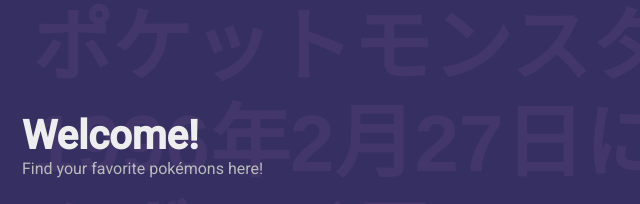
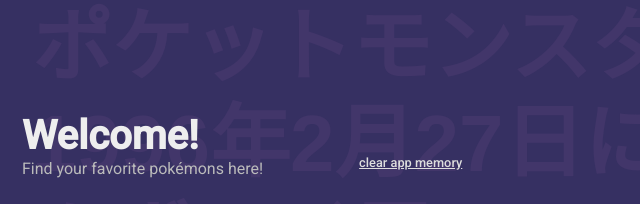
Before and after one commit to wloszynskiszymon/pokedex-app, an Angular app: page / in a window 1280 px wide. Shown: the top 204 px of the page, without its empty margins (0-640 px from the left). Built offline with nearby package versions, Linux system fonts and the light colour scheme; no server answers.

Commit message:
Added simple clear local storage button

```diff
--- a/package.json
+++ b/package.json
@@ -1,6 +1,6 @@
 {
   "name": "pokedex-app",
-  "version": "0.0.1",
+  "version": "0.0.3",
   "scripts": {
     "ng": "ng",
     "start": "ng serve",
--- a/src/app/app.component.html
+++ b/src/app/app.component.html
@@ -2,8 +2,13 @@
   <!-- Dark mode for this section -->
   <section class="app__section app__section--left">
     <div class="app__header">
-      <h1 class="app__title">Welcome!</h1>
-      <p class="app__description">Find your favorite pokémons here!</p>
+      <div>
+        <h1 class="app__title">Welcome!</h1>
+        <p class="app__description">Find your favorite pokémons here!</p>
+      </div>
+      <button (click)="onClearLocalStorage()" class="app__header__clear"
+        matTooltip="Clear all pokemons you edited. All your edited data will be lost.">clear app
+        memory</button>
     </div>
     <app-pokemon-filter />
     <app-pokemon-list />
--- a/src/app/app.component.scss
+++ b/src/app/app.component.scss
@@ -34,6 +34,33 @@
 
   &__header {
     margin-bottom: 2rem;
+    display: flex;
+    justify-tracks: space-between;
+    align-items: center;
+
+    &__clear {
+      all: unset;
+      display: flex;
+      align-items: center;
+      gap: 0.5rem;
+      color: #ddd;
+      font-size: 0.8rem;
+      font-weight: 500;
+      padding: 0.5rem 1rem;
+      text-decoration: underline;
+      align-self: flex-end;
+      cursor: pointer;
+      background-color: transparent;
+      margin-left: 5rem;
+
+      &:hover {
+        color: #fff;
+      }
+
+      @include respond(tablet) {
+        font-size: 0.75rem;
+      }
+    }
   }
 
   &__card {
--- a/src/app/app.component.ts
+++ b/src/app/app.component.ts
@@ -8,6 +8,8 @@
 import { PokemonFilterService } from './pokemon/pokemon-filter/pokemon-filter.service';
 import { PokemonPaginatorService } from './pokemon/pokemon-paginator/pokemon-paginator.service';
 import { filter, first, firstValueFrom } from 'rxjs';
+import { MatTooltipModule } from '@angular/material/tooltip';
+import { MatButtonModule } from '@angular/material/button';
 
 @Component({
   selector: 'app-root',
@@ -18,6 +20,8 @@
     PokemonListComponent,
     PokemonFilterComponent,
     PokemonPaginatorComponent,
+    MatTooltipModule,
+    MatButtonModule,
   ],
   templateUrl: './app.component.html',
   styleUrl: './app.component.scss',
@@ -65,4 +69,14 @@
       this.pokemonService.fetchPokemons(page);
     }
   }
+
+  onClearLocalStorage() {
+    if (localStorage.length === 0) return;
+    if (localStorage) {
+      localStorage.clear();
+      window.location.reload(); // could be replaced with better state reset
+    } else {
+      console.error('LocalStorage is not available');
+    }
+  }
 }
```
